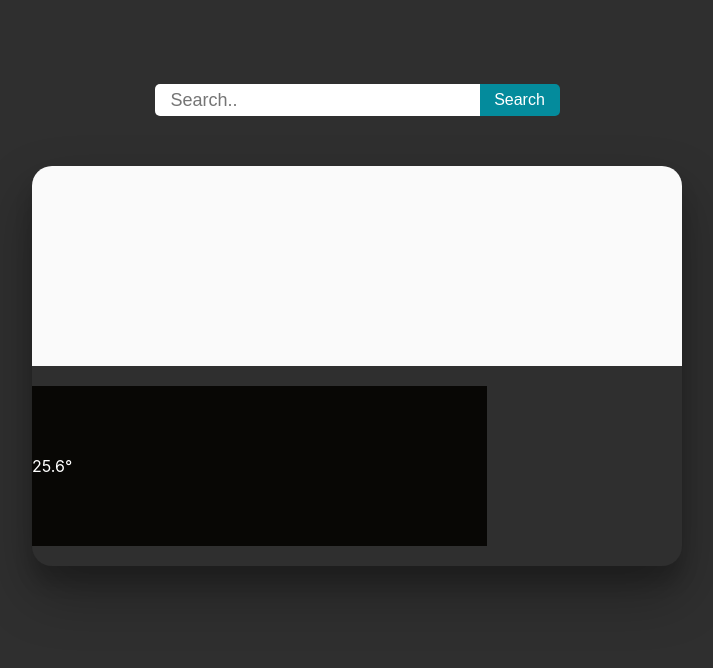
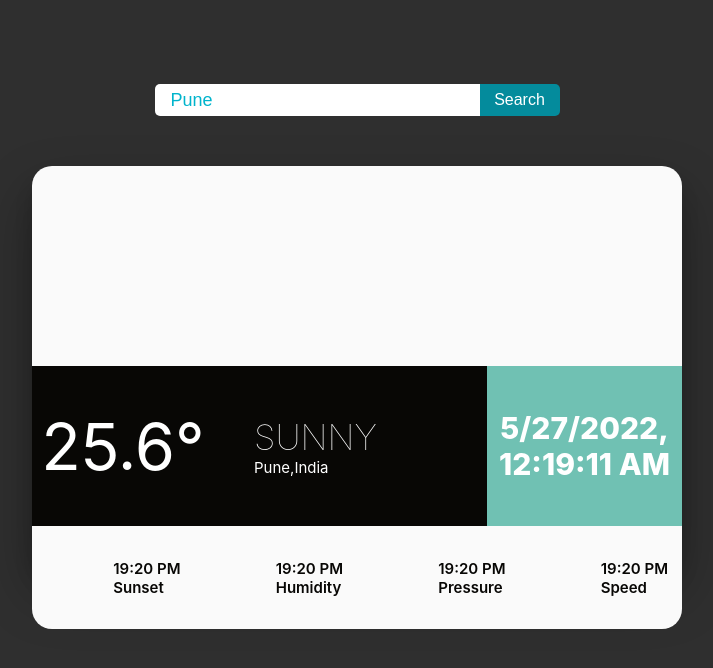
Before and after one commit to rachulcdev13/Top5projects, a React (Create React App) app: page / in a window 1280 px wide. Shown: the top 668 px of the page, without its empty margins (283-996 px from the left). Built offline with nearby package versions, Linux system fonts and the light colour scheme; no server answers; some icons are missing.

Commit message:
WeatherApps

```diff
--- a/src/Component/WeatherApp/Style.css
+++ b/src/Component/WeatherApp/Style.css
@@ -66,7 +66,7 @@ body {
   font-size: 65px;
   display: flex;
   justify-content: space-around;
-  margin-right: 20px;
+  margin-right: 40px;
 }
 .widget .weatherInfo .description {
   flex: 0 60%;
--- a/src/Component/WeatherApp/Weather.js
+++ b/src/Component/WeatherApp/Weather.js
@@ -1,7 +1,27 @@
-import React from 'react'
+import React, { useEffect, useState } from 'react'
 import "./Style.css"
 
 const Weather = () => {
+    const [searchValue,setSearchValue] = useState("Pune");
+
+    const Evenetvalue = (event) =>{
+        setSearchValue(event.value.target);
+    }
+    const getWeatherInfo = async()=>{
+        try {
+            let url = `https://api.openweathermap.org/data/2.5/weather?q=${searchValue}&units=metric&appid={WriteYourAPIKey}`;
+
+             const res = await fetch (url);
+             const data = await res.json();
+            console.log(data);
+
+        } catch (error) {
+            console.log(error);
+        }
+    }
+    useEffect(()=>{
+        getWeatherInfo();
+    },[])
     return (
         <>
             <div className='wrap'>
@@ -12,8 +32,11 @@ const Weather = () => {
                         placeholder='Search..'
                         autoFocus
                         className='searchTerm'
+                        value={searchValue}
+                        onChange={Evenetvalue}
+
                     />
-           <button className='searchButton' type='button'>Search</button>
+                    <button className='searchButton' type='button' onClick={getWeatherInfo}>Search</button>
                 </div>
             </div>
 
@@ -23,15 +46,61 @@ const Weather = () => {
                     <i className={"wi wi-day-sunny"}></i>
                 </div>
                 <div className='weatherInfo'>
-         <div className='tempreture'>
+                    <div className='temperature'>
                         <span>25.6°</span>
                     </div>
                     <div className='description'>
                         <div className='weatherCondition'>
-
+                            Sunny
+                        </div>
+                        <div className='place'>
+                            Pune,India
                         </div>
                     </div>
                 </div>
+                <div className='date'>
+                    {new Date().toLocaleString()}
+                </div>
+
+                {/* our four colomn section */}
+                <div className='extra-temp'>
+
+                    <div className='temp-info-minmax'>
+                        <div className='two-sided-section'>
+                            <p><i className={"wi wi-sunset"}></i></p>
+                            <p className='extra-info-leftside'>
+                                19:20 PM <br />
+                                Sunset
+                            </p>
+                        </div>
+                        <div className='two-sided-section'>
+                            <p><i className={"wi wi-humidity"}></i></p>
+                            <p className='extra-info-leftside'>
+                                19:20 PM <br />
+                                Humidity
+                            </p>
+                        </div>
+                    </div>
+
+                    <div className='weather-extra-info'>
+                        <div className='two-sided-section'>
+                            <p><i className={"wi wi-rain"}></i></p>
+                            <p className='extra-info-leftside'>
+                                19:20 PM <br />
+                                Pressure
+                            </p>
+                        </div>
+                        <div className='two-sided-section'>
+                            <p><i className={"wi wi-strong-wind"}></i></p>
+                            <p className='extra-info-leftside'>
+                                19:20 PM <br />
+                                Speed
+                            </p>
+                        </div>
+                    </div>
+
+                </div>
+
             </article>
 
         </>
```
Lines whose indentation alone changed are shown as unchanged.
